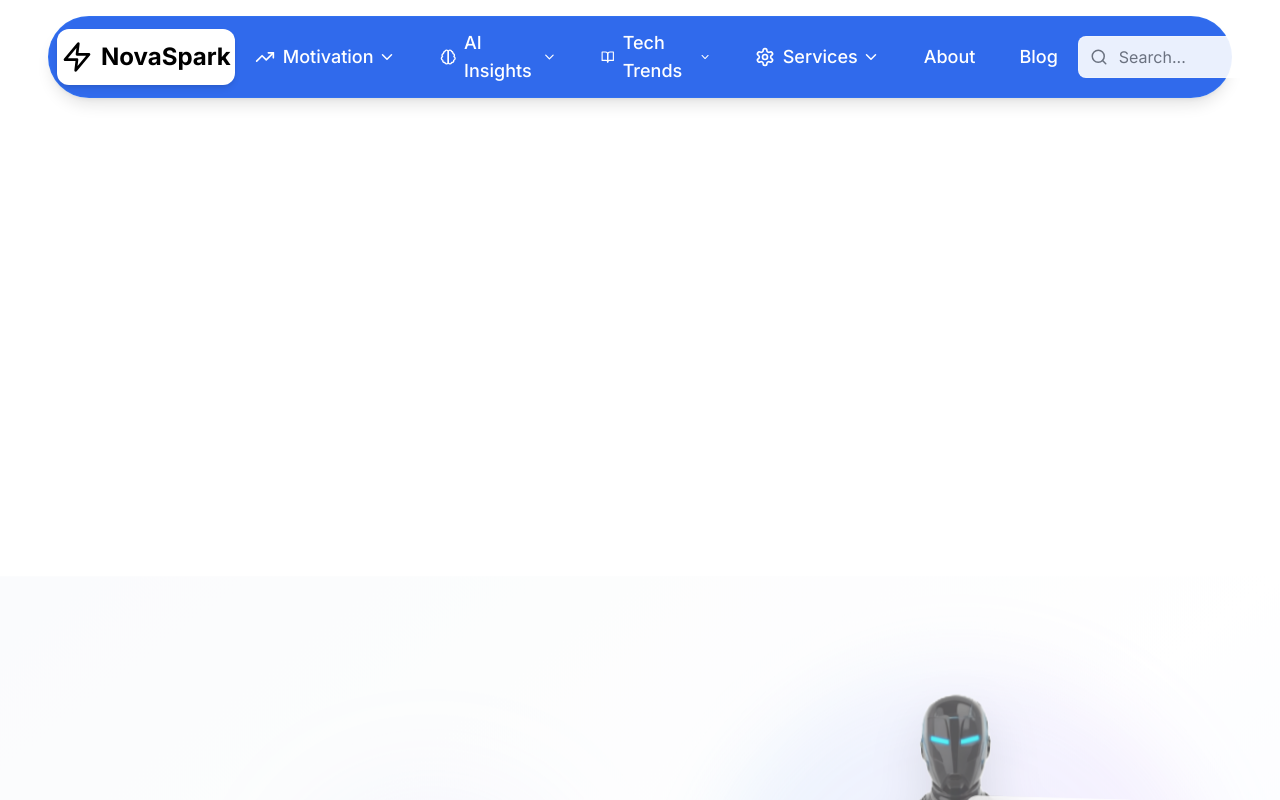
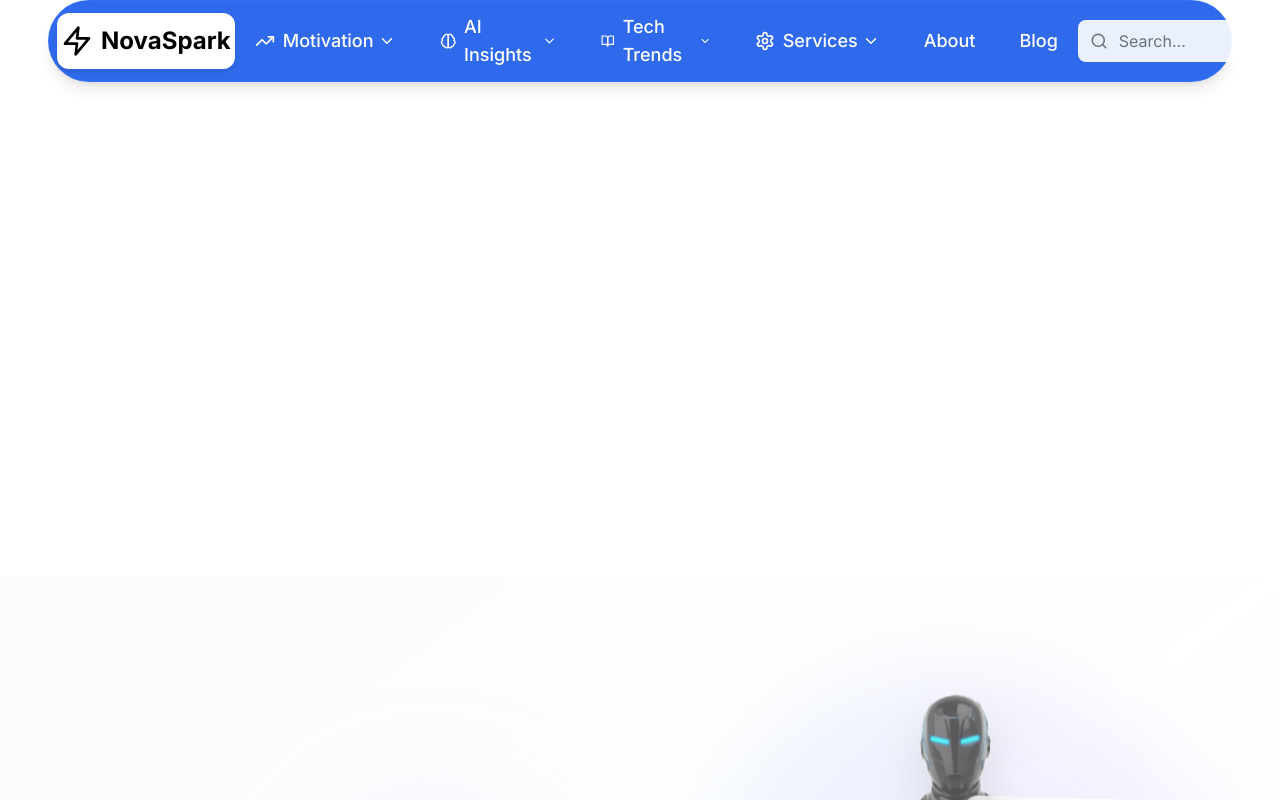
Before and after one commit to nihalraza369/NovaSpark-Ai, a React (Vite) app: page / in a window 1280 px wide. Shown: the top 800 px of the page. Built offline with nearby package versions, Linux system fonts and the light colour scheme.

Commit message:
Novaspark

```diff
--- a/src/components/Header.jsx
+++ b/src/components/Header.jsx
@@ -105,7 +105,7 @@ const Header = ({ siteName = "YourBrand" }) => {
 
   return (
     <header
-      className={`sticky top-4 z-50 mx-4 lg:mx-8 xl:mx-12 transition-transform duration-300 ${
+      className={`sticky  z-50 mx-4 lg:mx-8 xl:mx-12 transition-transform duration-300 ${
         isHidden ? '-translate-y-full' : 'translate-y-0'
       }`}
     >
```
